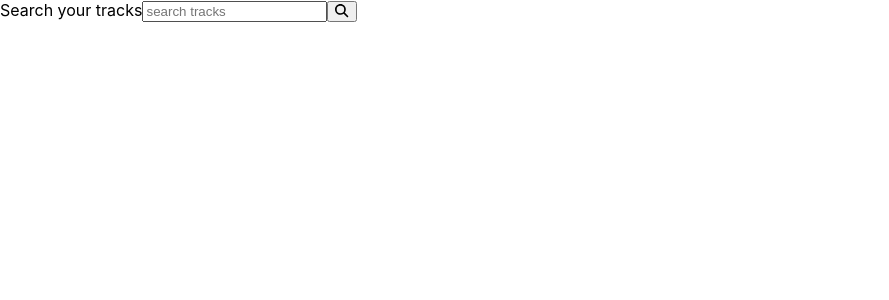
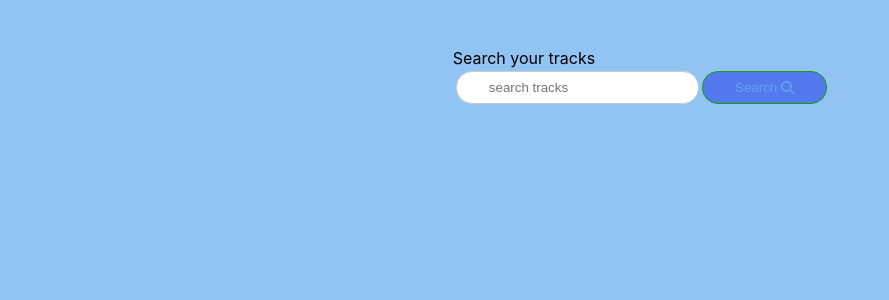
Before and after one commit to Sarra-Fab-Sospyro/jammming, a React (Create React App) app: page / in a window 1280 px wide. Shown: the top 300 px of the page, without its empty margins (0-889 px from the left). Built offline with nearby package versions, Linux system fonts and the light colour scheme.

Commit message:
add image and working on SearchBar

```diff
--- a/src/components/App/App.js
+++ b/src/components/App/App.js
@@ -1,8 +1,9 @@
 import React, { useEffect, useState } from "react";
 import SearchBar from "../SearchBar/SearchBar";
+import styles from './App.module.css';
 const App = () => {
 
-	return (<div>
+	return (<div className={styles.main}>
       <SearchBar/>
   </div>);
 };
--- a/src/components/App/App.module.css
+++ b/src/components/App/App.module.css
@@ -0,0 +1,4 @@
+.main{
+    background-color: #91c4f3;
+    height: 100vh;
+}
--- a/src/components/SearchBar/SearchBar.js
+++ b/src/components/SearchBar/SearchBar.js
@@ -1,17 +1,20 @@
 import React from "react";
-import { FontAwesomeIcon } from '@fortawesome/react-fontawesome';
+import { FontAwesomeIcon } from "@fortawesome/react-fontawesome";
 import { faSearch } from "@fortawesome/free-solid-svg-icons";
-const SearchBar = ({track})=>{
-    const search = <FontAwesomeIcon icon={faSearch}/>;
-    return(
-        <>
-        <form id="form" >
-            <label htmlFor="searchBar">Search your tracks</label>
-            <input id="searchBar" placeholder="search tracks" value={track}/>
-            <button>{search}</button>
-        </form>
-        </>
-    );
+import  styles from './SearchBar.module.css';
+const SearchBar = ({ track }) => {
+	const search = <FontAwesomeIcon icon={faSearch} />;
+	return (
+		<div className={styles.mainDiv}>
+			<form id="form">
+				<label htmlFor="searchBar">Search your tracks</label>
+				<div>
+					<input id={styles.searchBar} type="text" placeholder="search tracks" value={track} />
+					<button className={styles.button}>Search {search}</button>
+				</div>
+			</form>
+		</div>
+	);
 };
 
 export default SearchBar;
--- a/src/components/SearchBar/SearchBar.module.css
+++ b/src/components/SearchBar/SearchBar.module.css
@@ -0,0 +1,34 @@
+.mainDiv {
+    display: flex;
+    justify-content: center;
+    max-height: 100vh;
+    padding-top: 3rem;
+}
+
+#searchBar {
+    padding: .5rem 2rem;
+    border: 1px solid #ccc;
+    border-radius: 1rem;
+    margin: .2rem;
+    outline: 1px solid transparent;
+    transition: outline-color 0.5s ease-in-out,
+     border .5s ease-in-out,
+     background-color .5s ease-in-out;
+}
+
+#searchBar:focus {
+    border-color: #48A43F;
+    outline-color: #48A43F;
+    background-color: #A206B7;
+    color: #b2ff86;
+}
+
+.button {
+    padding: .5rem 2rem;
+    border: 1px solid #15a103;
+    border-radius: 1rem;
+    background-color: #1227e97a;
+    color: #65adf0d2;
+    cursor: pointer;
+    font-weight: 400;
+}
```
Also changed, not shown: 1 other file (tests, documents, lock files or other folders).
